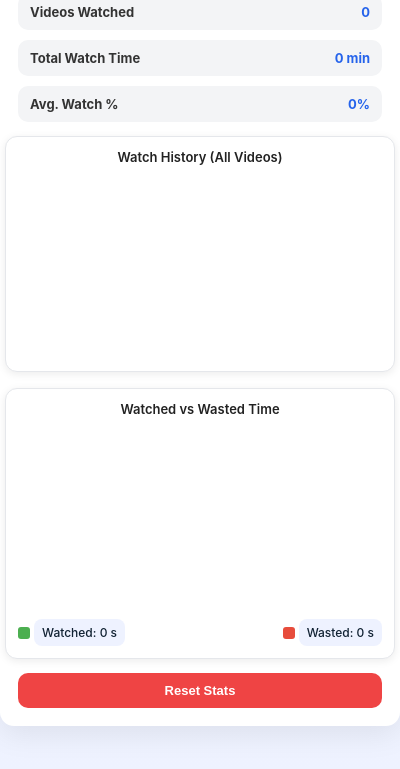
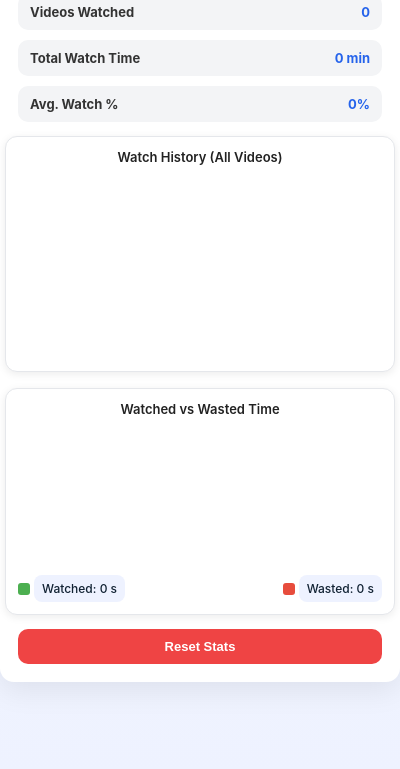
Before and after one commit to JamilAL01/swipe_extension_server, a browser extension: page popup/popup.html in a window 400 px wide. Shown: the part 73-842 px from the top of the page. Drawn offline with Linux system fonts and the light colour scheme.

Commit message:
update popup

```diff
--- a/popup/popup.html
+++ b/popup/popup.html
@@ -102,6 +102,14 @@
       height: 180px !important;
     }
 
+    /* === Smaller Pie Chart Styling === */
+    #data-pie-chart {
+      display: block;
+      margin: 0 auto;
+      width: 140px !important;
+      height: 140px !important;
+    }
+
     .summary-row {
       display: flex;
       justify-content: space-between;
```
